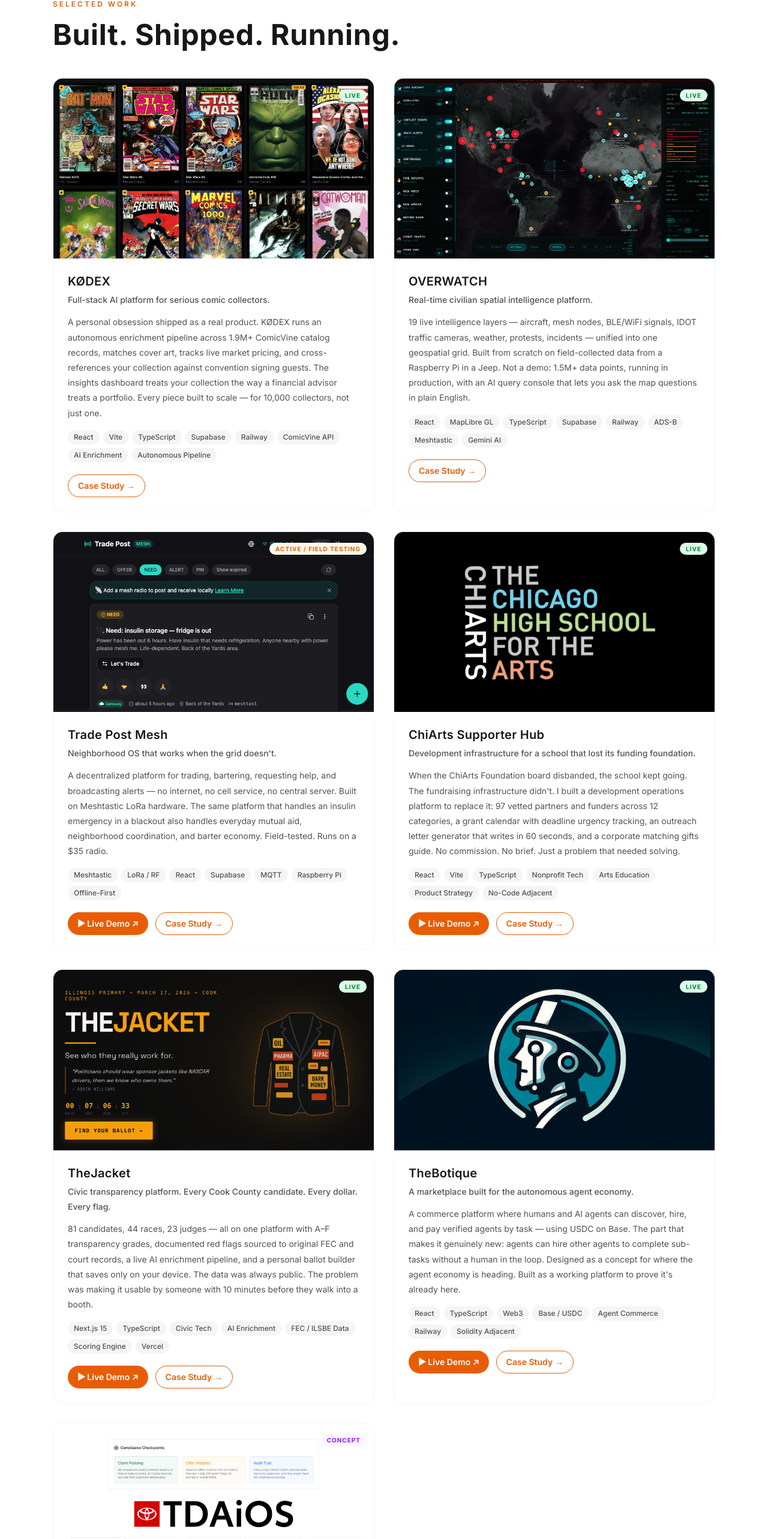
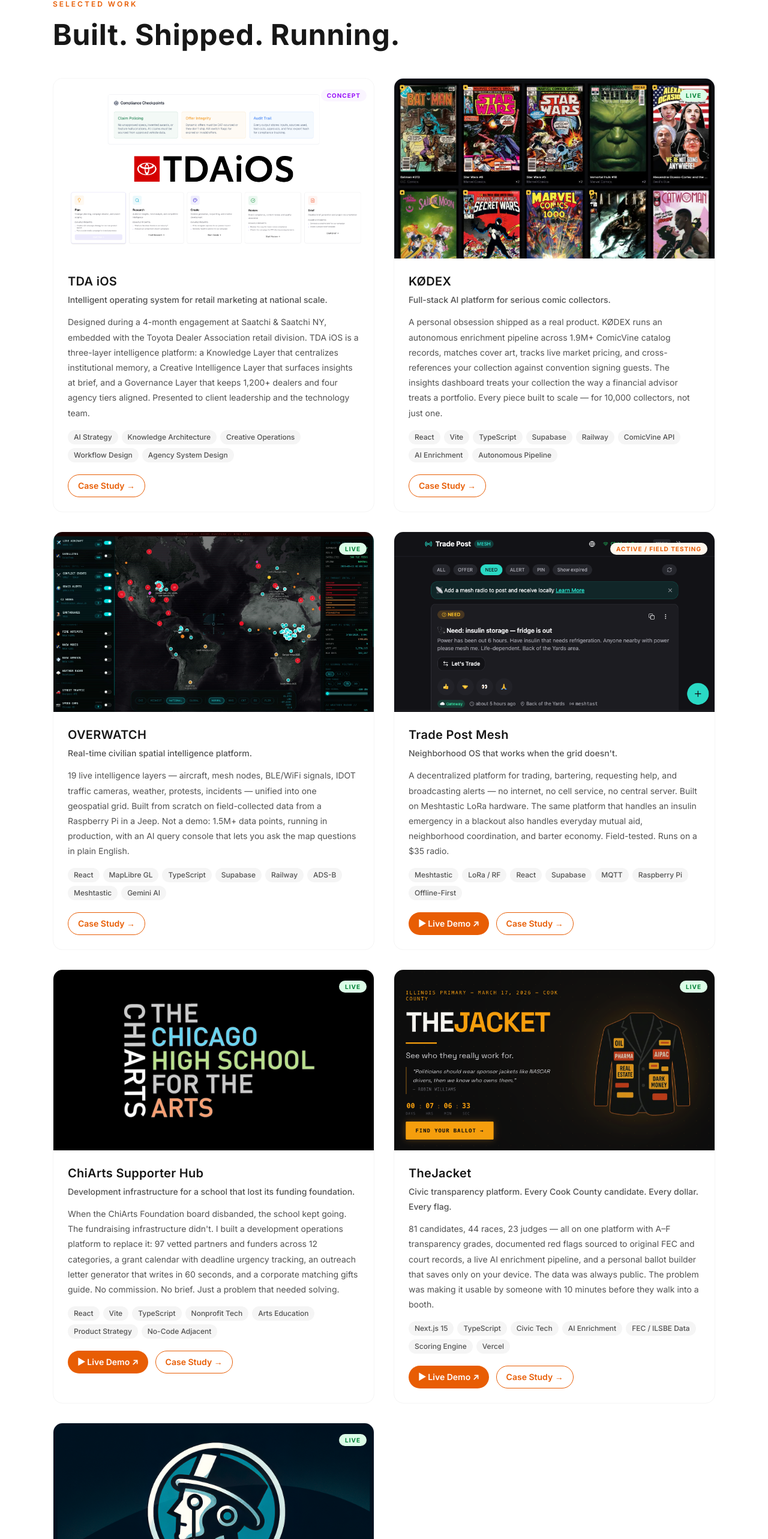
Before and after one commit to rekaldsi/digijerry-portfolio-ai, a React (Vite) app: page / in a window 1280 px wide. Shown: the part 3038-5604 px from the top of the page at 60% size. Built offline with nearby package versions, Linux system fonts and the light colour scheme.

Commit message:
feat: reorder selected work — TDA iOS first, then KØDEX, OVERWATCH, Trade Post, ChiArts, Jacket, TheBotique, After Intelligence

```diff
--- a/src/components/Projects.tsx
+++ b/src/components/Projects.tsx
@@ -15,6 +15,15 @@ type Project = {
 }
 
 const projects: Project[] = [
+  {
+    name: 'TDA iOS',
+    status: 'CONCEPT',
+    description: 'Intelligent operating system for retail marketing at national scale.',
+    detail: 'Designed during a 4-month engagement at Saatchi & Saatchi NY, embedded with the Toyota Dealer Association retail division. TDA iOS is a three-layer intelligence platform: a Knowledge Layer that centralizes institutional memory, a Creative Intelligence Layer that surfaces insights at brief, and a Governance Layer that keeps 1,200+ dealers and four agency tiers aligned. Presented to client leadership and the technology team.',
+    tags: ['AI Strategy', 'Knowledge Architecture', 'Creative Operations', 'Workflow Design', 'Agency System Design'],
+    heroImage: '/tdaios-card.png',
+    link: '/tda',
+  },
   {
     name: 'KØDEX',
     status: 'LIVE',
@@ -73,15 +82,6 @@ const projects: Project[] = [
     demoUrl: 'https://www.thebotique.ai',
     heroImage: '/thebotique-hero.jpg',
     link: '/case/botique',
-  },
-  {
-    name: 'TDA iOS',
-    status: 'CONCEPT',
-    description: 'Intelligent operating system for retail marketing at national scale.',
-    detail: 'Designed during a 4-month engagement at Saatchi & Saatchi NY, embedded with the Toyota Dealer Association retail division. TDA iOS is a three-layer intelligence platform: a Knowledge Layer that centralizes institutional memory, a Creative Intelligence Layer that surfaces insights at brief, and a Governance Layer that keeps 1,200+ dealers and four agency tiers aligned. Presented to client leadership and the technology team.',
-    tags: ['AI Strategy', 'Knowledge Architecture', 'Creative Operations', 'Workflow Design', 'Agency System Design'],
-    heroImage: '/tdaios-card.png',
-    link: '/tda',
   },
 ]
 
```
